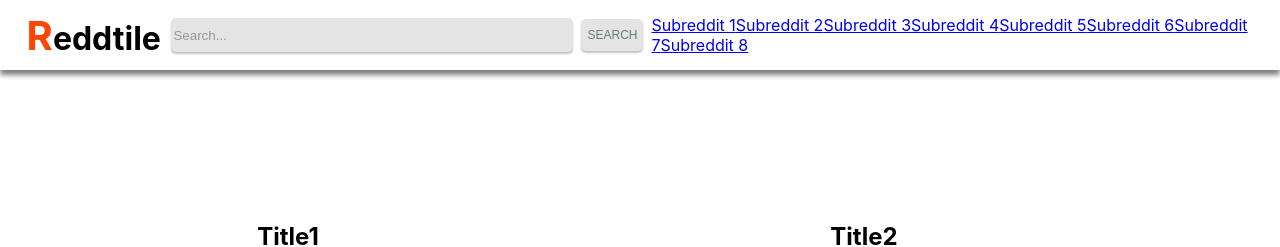
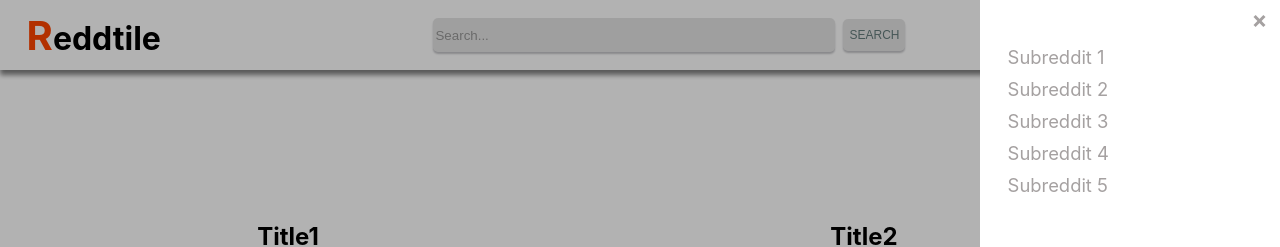
Before and after one commit to Thr4wn/Reddtile, a React (Create React App) app: page / in a window 1280 px wide. Both pictures are taken after a click on the button "Subreddits". Shown: the top 247 px of the page. Built offline with nearby package versions, Linux system fonts and the light colour scheme.

Commit message:
adds sidebar with react-burger-menu

```diff
--- a/package.json
+++ b/package.json
@@ -7,6 +7,7 @@
     "@testing-library/react": "^13.3.0",
     "@testing-library/user-event": "^13.5.0",
     "react": "^18.2.0",
+    "react-burger-menu": "^3.0.8",
     "react-dom": "^18.2.0",
     "react-scripts": "5.0.1",
     "web-vitals": "^2.1.4"
--- a/src/App.css
+++ b/src/App.css
@@ -27,3 +27,60 @@
     font-size: 2.5rem;
     color: orangered;
 }
+
+button {
+  cursor: pointer;
+}
+
+.btn {
+  border-radius: 5px;
+  background-color: orangered;
+  box-shadow: 0px 2px 2px #afafb4;
+  font-size: 1rem;
+  color: white;
+  height: 2em;
+  border: 0px;
+  opacity: 0.75;
+
+}
+
+.bm-item {
+  display: inline-block;
+  text-decoration: none;
+  margin-bottom: 10px;
+  color: #a5a1a1;
+  transition: color 0.2s;
+}
+
+.bm-item:hover {
+  color: grey;
+  opacity: 0.75;
+}
+
+
+.bm-cross-button {
+  height: 24px;
+  width: 24px;
+}
+
+.bm-cross {
+  background: #a5a1a1;
+}
+
+.bm-menu {
+  background: white;
+  padding: 2.5em 1.5em 0;
+  font-size: 1.15em;
+}
+
+.bm-morph-shape {
+  fill: #373a47;
+}
+
+.bm-item-list {
+  color: black;
+}
+
+.bm-overlay {
+  background: rgba(0, 0, 0, 0.4);
+}
--- a/src/App.js
+++ b/src/App.js
@@ -8,7 +8,16 @@ import { SubReddit } from './Components/SubReddit/SubReddit';
 
 export default function App() {
 
+  const [sidebar, setSideBar] = useState(false);
   const [items, setItems] = useState(fakeData);
+  console.log(sidebar);
+
+  /* toggleMenu function changes the boolean state of sidebar, a value which is passed to the SubReddit
+  component and is used to determine whether the sidebar menu is displayed */
+  const toggleMenu = () => {
+    setSideBar(!sidebar);
+    console.log(sidebar);
+  };
 
     const onSearch = (input) => {
       const matches = fakeData.filter(element => (element.title.includes(input)));
@@ -20,12 +29,13 @@ It may be easiest to do this in Router as it is in the adopt-a-pet starter proje
 
   return (
     <div className="App">
+      <SubReddit showSidebar={sidebar} />
       <div className="Header">
         <div className="Logo">
           <h2><span>R</span>eddtile</h2>
         </div>
         <SearchBar onSearch={onSearch} />
-        <SubReddit />
+        <button className="btn" onClick={toggleMenu}>Subreddits</button>
       </div>
       <div className="body">
         <PhotoGrid items={items} />
--- a/src/Components/CommentList/CommentList.css
+++ b/src/Components/CommentList/CommentList.css
@@ -26,5 +26,6 @@
     margin: 10vw;
     z-index: 2;
     opacity: 1;
+    transition: 0.5s;
 
 }
--- a/src/Components/SubReddit/SubReddit.css
+++ /dev/null
@@ -1,11 +0,0 @@
-.main .btn {
-    border-radius: 5px;
-    background-color: orangered;
-    box-shadow: 0px 2px 2px #afafb4;
-    font-size: 1rem;
-    color: white;
-    height: 2rem;
-    border: 0px;
-    opacity: 0.75;
-
-}
--- a/src/Components/SubReddit/subReddit.js
+++ b/src/Components/SubReddit/subReddit.js
@@ -1,31 +1,29 @@
-import React, { useState } from 'react';
-import './SubReddit.css';
+import React from 'react';
+import { slide as Menu } from 'react-burger-menu';
 
-export function SubReddit () {
+export const SubReddit = ({ showSidebar }) => {
 
+  return (
+    <Menu right customBurgerIcon={false} isOpen={showSidebar} >
+      <a className="menu-item" href="/sub1">
+        Subreddit 1
+      </a>
 
-const [showSideBar, setShowSideBar] = useState(false);
+      <a className="menu-item" href="/sub2">
+       Subreddit 2
+      </a>
 
-const toggleMenu = event => {
-    setShowSideBar(current => !current);
-}
+      <a className="menu-item" href="/sub3">
+        Subreddit 3
+      </a>
 
-        if (!showSideBar) {
-            return (
-            <div className="main">
-                <button className="btn" onClick={toggleMenu}>Subreddits</button>
-            </div>
-        )} else if (showSideBar) {
-            return (
-            <div id="sidebarMenu" class="sidebar">
-                <a href="#">Subreddit 1</a>
-                <a href="#">Subreddit 2</a>
-                <a href="#">Subreddit 3</a>
-                <a href="#">Subreddit 4</a>
-                <a href="#">Subreddit 5</a>
-                <a href="#">Subreddit 6</a>
-                <a href="#">Subreddit 7</a>
-                <a href="#">Subreddit 8</a>
-            </div>
-    )};
+      <a className="menu-item" href="/sub4">
+        Subreddit 4
+      </a>
+
+      <a className="menu-item" href="/sub5">
+       Subreddit 5
+      </a>
+    </Menu>
+  );
 };
```
Also changed, not shown: 1 other file (tests, documents, lock files or other folders).
